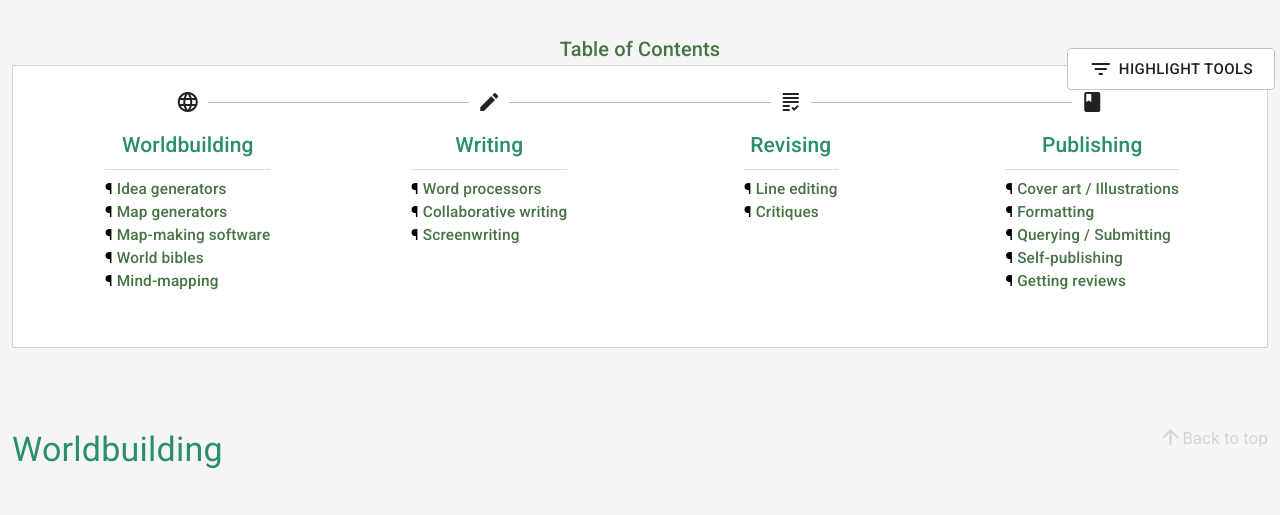
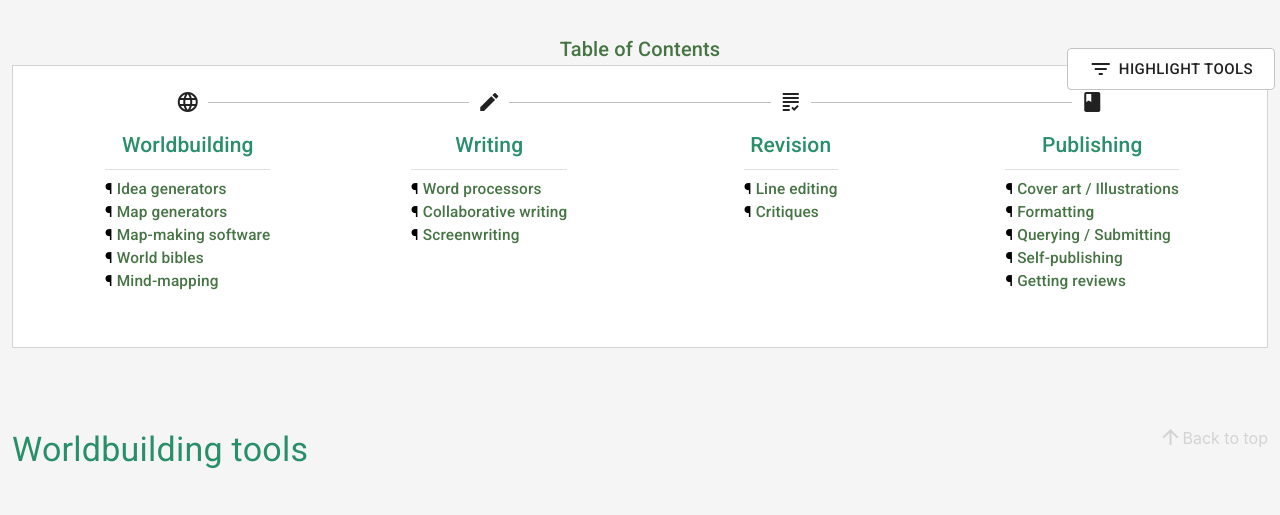
Before and after one commit to indentlabs/fiction-tools, a React (Create React App) app: page / in a window 1280 px wide. Shown: the part 700-1215 px from the top of the page. Built offline with nearby package versions, Linux system fonts and the light colour scheme.

Commit message:
verbiage

```diff
--- a/src/App.js
+++ b/src/App.js
@@ -105,7 +105,7 @@ class App extends React.Component {
                     sections: writing_tools
                   },
                   {
-                    title:    "Revising",
+                    title:    "Revision",
                     sections: revising_tools
                   },
                   {
@@ -142,7 +142,7 @@ class App extends React.Component {
               filter_type={this.state.filter_type}
             />
             <ToolList
-              title="Revising"
+              title="Revision"
               tool_list={revising_tools}
               highlighted_badges={this.state.highlighted_badges}
               filter_type={this.state.filter_type}
--- a/src/components/TableOfContents/TableOfContents.js
+++ b/src/components/TableOfContents/TableOfContents.js
@@ -24,6 +24,7 @@ class TableOfContents extends Component {
       case 'Worldbuilding': return 'language';
       case 'Writing':       return 'edit';
       case 'Revising':      return 'grading';
+      case 'Revision':      return 'grading';
       case 'Publishing':    return 'book';
       default:              return 'help';
     }
--- a/src/components/ToolList/ToolList.js
+++ b/src/components/ToolList/ToolList.js
@@ -27,7 +27,7 @@ class ToolList extends Component {
             id={this.props.title.toLowerCase() + '-tools'}
             style={{paddingTop: '0.5em'}}
           >
-            {this.props.title}
+            {this.props.title} tools
           </Typography>
         </Grid>
         {this.props.tool_list.map((section, i) => {
```
